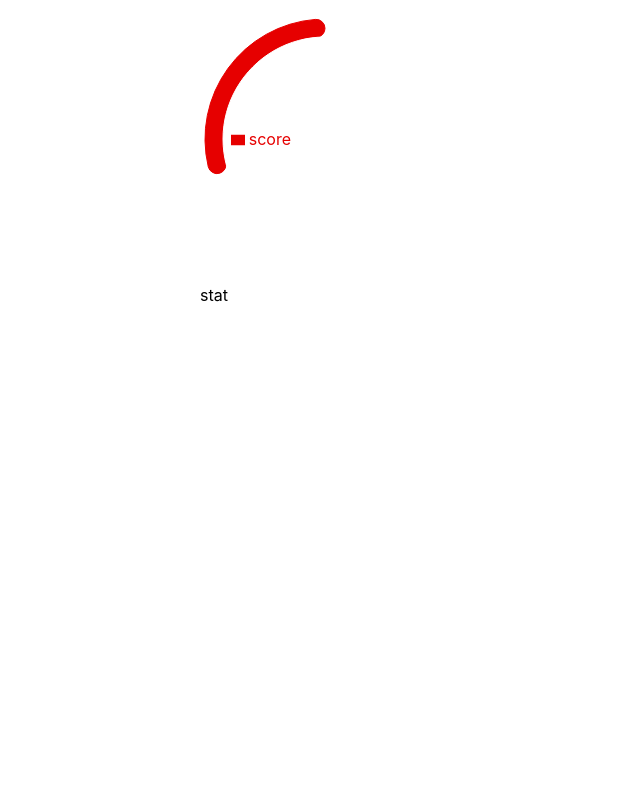
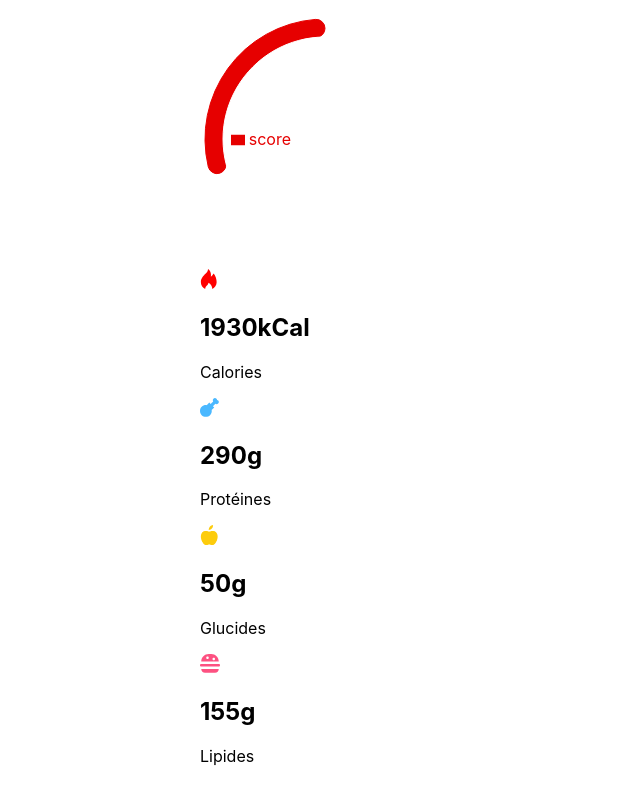
Before and after one commit to A-Amal/AmalAbdelkafi_12_28042022, a React (Create React App) app: page / in a window 1280 px wide. Shown: the part 1354-2154 px from the top of the page, without its empty margins (0-640 px from the left). Before the commit the page ends 1725 px from the top, so only its background shows below. Built offline with nearby package versions, Linux system fonts and the light colour scheme.

Commit message:
ajout du component stat

```diff
--- /dev/null
+++ b/src/components/Stat.js
@@ -0,0 +1,93 @@
+import apple from "../assets/apple.svg"
+import energy from "../assets/energy.svg"
+import chicken from "../assets/chicken.svg"
+import cheeseburger from "../assets/cheeseburger.svg"
+
+
+function Stat(){
+    const data = {
+        calorieCount: 1930,
+        proteinCount: 155,
+        carbohydrateCount: 290,
+        lipidCount: 50
+    }
+    let stat = { icon: '', color: '', unit: '', title: ''}
+    {/*
+    switch () {
+        case 'calorieCount':
+            stat = {
+                icon: energy,
+                color: 'red',
+                unit: 'kCal',
+                title: 'Calories'
+            }
+            break
+        case 'carbohydrateCount':
+            stat = {
+                icon: chicken,
+                color: 'blue',
+                unit: 'g',
+                title: 'Protéines'
+            }
+            break
+        case 'lipidCount':
+            stat = {
+                icon: apple,
+                color: 'yellow',
+                unit: 'g',
+                title: 'Glucides'
+            }
+            break
+        case 'proteinCount':
+            stat = {
+                icon: cheeseburger,
+                color: 'pink',
+                unit: 'g',
+                title: 'Lipides'
+            }
+            break
+        default: break
+    }*/}
+
+    return(
+        <>
+            <div className="stat">
+                <div className={`stat-icon icon-red`}>
+                    <img src={energy} alt={'Calories'} />
+                </div>
+                <div className="stat-content">
+                    <h2 className="stat-title">{data.calorieCount}{"kCal"}</h2>
+                    <p className="stat-secondary">{'Calories'}</p>
+                </div>
+            </div>
+            <div className="stat">
+                <div className={`stat-icon icon-blue`}>
+                    <img src={chicken} alt={'Protéines'} />
+                </div>
+                <div className="stat-content">
+                    <h2 className="stat-title">{data.carbohydrateCount}{"g"}</h2>
+                    <p className="stat-secondary">{'Protéines'}</p>
+                </div>
+            </div>
+            <div className="stat">
+                <div className={`stat-icon icon-yellow`}>
+                    <img src={apple} alt={'Glucides'} />
+                </div>
+                <div className="stat-content">
+                    <h2 className="stat-title">{data.lipidCount}{"g"}</h2>
+                    <p className="stat-secondary">{'Glucides'}</p>
+                </div>
+            </div>
+            <div className="stat">
+                <div className={`stat-icon icon-pink`}>
+                    <img src={cheeseburger} alt={'Lipides'} />
+                </div>
+                <div className="stat-content">
+                    <h2 className="stat-title">{data.proteinCount}{"g"}</h2>
+                    <p className="stat-secondary">{'Lipides'}</p>
+                </div>
+            </div>
+        </>
+    )
+}
+export default Stat;
--- a/src/page/Home.js
+++ b/src/page/Home.js
@@ -5,6 +5,7 @@ import '../styles/Home.css'
 import AverageSessions from "../components/AverageSessions";
 import Performance from "../components/Performance";
 import Score from "../components/Score";
+import Stat from "../components/Stat";
 
 function Home(){
     const userinfo = data.USER_MAIN_DATA.find(x => x.id = 12)
@@ -30,7 +31,7 @@ function Home(){
                                 <Score />
                             </div>
                             <div className="stats">
-                                <p>stat</p>
+                                <Stat/>
                             </div>
                         </div>
             </section>
```
